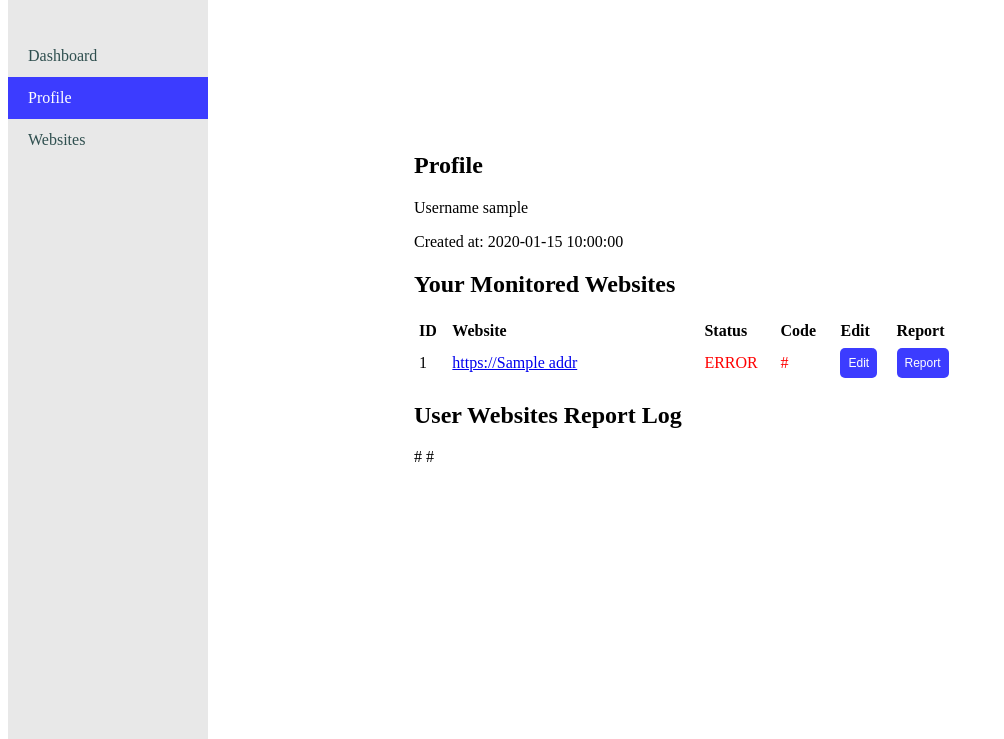
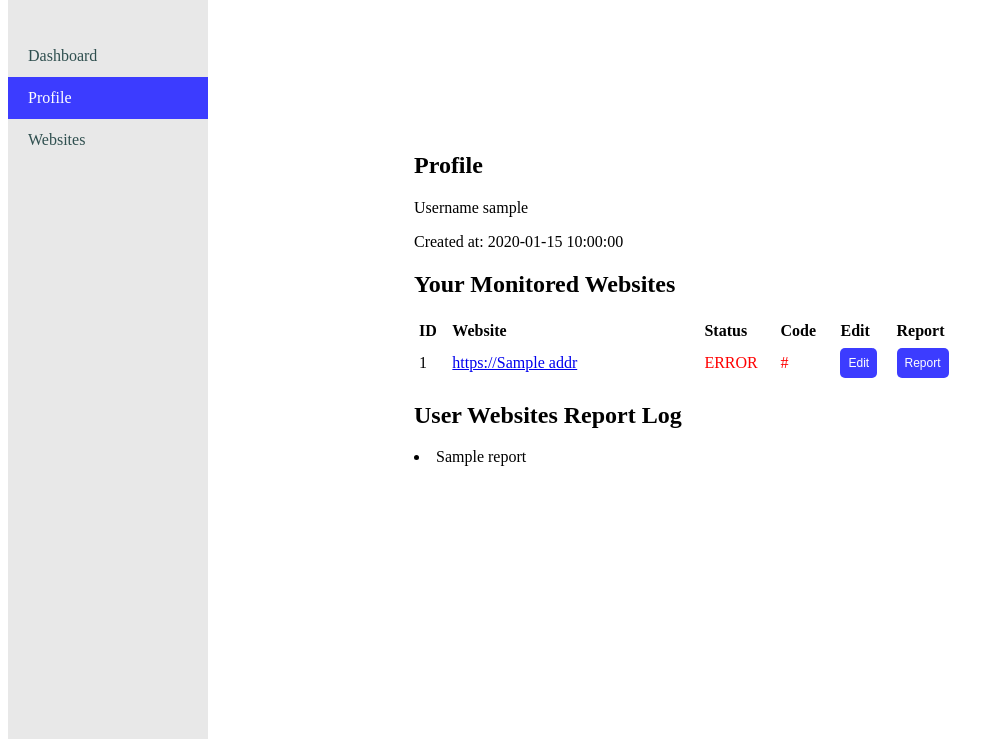
Before and after one commit to koenol/simple-website-monitoring-tool, a Flask app: template templates/profile.html in a window 1280 px wide. Shown: the part 61-800 px from the top of the page, without its empty margins (0-1004 px from the left). Run offline with Flask 3, Linux system fonts and the light colour scheme; the visitor is signed in with stand-in values (Sample User, id 1); the template is opened without the code that fills it: most values are stand-ins (such as "Sample title", 1, 10 or a date in 2020).

Commit message:
get_website_reports_by_id and getget_user_websites_reportsd_all now return selected values instead of select * from

```diff
--- a/service.py
+++ b/service.py
@@ -176,15 +176,15 @@ def report_website_by_id(url_id):
 
 def get_website_reports_by_id(url_id):
     """Get website reports by url_id"""
-    sql = "SELECT * FROM reports WHERE url_id = ?"
+    sql = "SELECT url_id, user_id, report_date, url_status_ok, url_code FROM reports WHERE url_id = ?"
     result = db.query(sql, [url_id])
     return [dict(row) for row in result] if result else []
 
 def get_user_websites_reports_all(user_id):
     """Get all website reports for user"""
-    sql = "SELECT * FROM reports WHERE user_id = ?"
+    sql = "SELECT url_id, user_id, report_date, url_status_ok, url_code FROM reports WHERE user_id = ?"
     result = db.query(sql, [user_id])
-    return result
+    return [dict(row) for row in result] if result else []
 
 def get_user_data_public(user_id):
     """Get public user data"""
--- a/templates/profile.html
+++ b/templates/profile.html
@@ -89,10 +89,7 @@
             <h2>User Websites Report Log</h2>
             <div id="reported-websites">
                 {% for report in reports %}
-                <div class="report">
-                    <span>{{ report.url_status_ok }}</span>
-                    <span>{{ report.url_code }}</span>
-                </div>
+                <li>{{ report }}</li>
                 {% endfor %}
             </div>
         </div>
```
